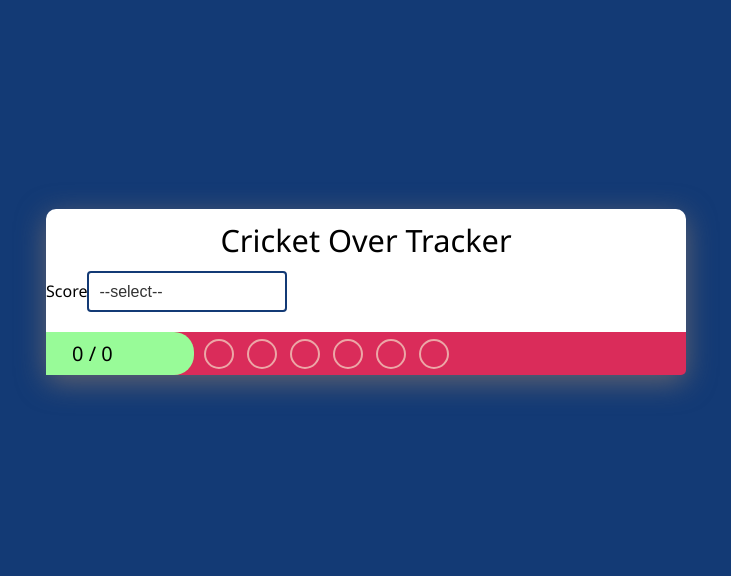
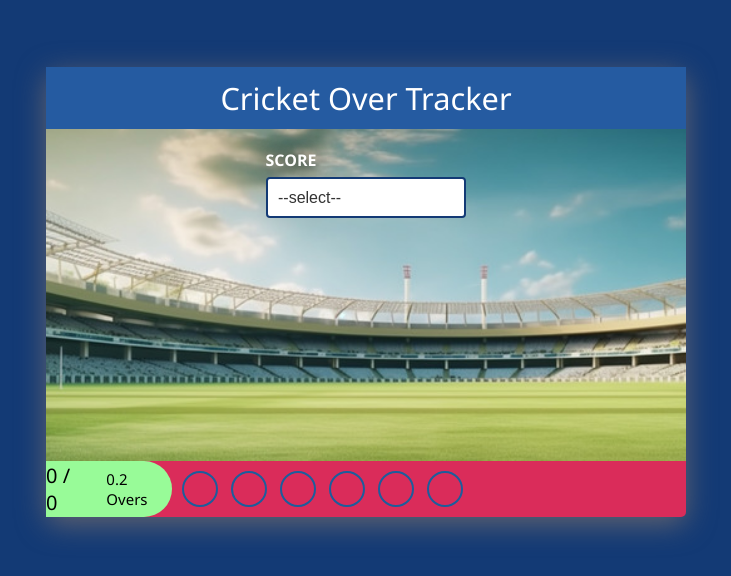
Before and after one commit to Vijaykumar308/cricket-over-tracker, a React (Create React App) app: page / in a window 1280 px wide. Shown: the part 108-684 px from the top of the page, without its empty margins (274-1005 px from the left). Built offline with nearby package versions, Linux system fonts and the light colour scheme.

Commit message:
styles improves

```diff
--- a/src/App.css
+++ b/src/App.css
@@ -1,3 +1,4 @@
+/* @import url(''); */
 .App {
     background-color: white;
     width: 50vw;
@@ -5,18 +6,38 @@
     box-shadow: rgba(100, 100, 111, 1) 0px 7px 29px 0px;
     /* box-shadow: rgba(100, 100, 111, 0.5) 6px 4px 12px 6px; */
     border-radius: 1rem;
+    /* padding: 15rem 0; */
+    height: 450px;
+    background-image: url('/public/images/cricket_ground.jpg');
+    background-repeat: no-repeat;
+    background-size: cover;
+    position: relative;
 }
 .heading {
     font-size: 2.4vw;
     text-align: center;
     font-weight: 500;
     padding: 1rem 0rem;
+    background-color: #255ba1;
+    color: #fff;
 }
 
+.score-lable {
+    margin-left: -15rem;
+    font-weight: 700;
+    text-shadow: 1px 1px 20px black;
+}
 
 .custom-select-container {
     position: relative;
-    display: inline-block;
+    display: flex;
+    justify-content: center;
+    align-items: center;
+    flex-direction: column;
+    color: #fff;
+    text-transform: uppercase;
+    gap: .6rem;
+    margin-top: 2rem;
 }
 
 .custom-select {
@@ -34,16 +55,6 @@
     color: #333;
 }
 
-.custom-select::after {
-    content: '▼';
-    position: absolute;
-    top: 50%;
-    right: 10px;
-    transform: translateY(-50%);
-    pointer-events: none;
-    color: #133A75;
-}
-
 .custom-select:hover,
 .custom-select:focus {
     border-color: #02A7D1;
@@ -55,11 +66,15 @@
 }
 
 .display-balls-container {
-    margin-top: 2rem;
+    /* margin-top: 15rem; */
     background-color: var(--color-red);
     display: flex;
     border-radius: 0px 0px 5px;
     gap: 10px;
+
+    position: absolute;
+    width: 100%;
+    bottom: 0;
 }
 .four-runs {
     background: #255ba1;
@@ -77,17 +92,26 @@
     flex: 1;
     font-size: 2rem;
     background-color: palegreen;
-    border-radius: 0px 20px 20px 0px;
-    padding: .8rem 2.6rem;
+    border-radius: 0px 3rem 3rem 0px;
+    display: flex;
+    align-items: center;
+    justify-content: center;
 }
 
 .over-container{
-    flex: 5;
+    flex: 4;
     gap: 2rem;
     display: flex;
     align-items: center;
     color: #fff;
     letter-spacing: .2rem;
+    padding: 1rem 0;
+}
+
+.overs {
+    font-size: 1.5rem;
+    display: inline-block;
+    margin-left: 2rem;
 }
 
 .balls {
@@ -95,10 +119,28 @@
     gap: 1.3rem;
 }
 
+.runs {
+    background-color: #255ba1;
+    border-radius: 50%;
+    display: none;
+}
+
+.runs:not(:empty) {
+    display: flex;
+    align-items: center;
+    justify-content: center;
+    width: 36px;
+    height: 36px;
+}
+
 .per-ball {
-    width: 30px;
-    height: 30px;
+    width: 36px;
+    height: 36px;
     border-radius: 50%;
-    border: 2px solid rgb(236, 167, 167);
+    border: 2px solid var(--bg-color-500);
    text-align: center;
+   font-size: 1.4rem;
+   display: flex;
+   align-items: center;
+   justify-content: center;
 }
--- a/src/App.js
+++ b/src/App.js
@@ -5,6 +5,8 @@ import ScorePerBall from './components/ScorePerBall';
 
 function App() {
   const [currentScore, setCurrentScore] = useState(new Array(6).fill(''));
+
+
 
   return (
     <div className="App">
--- a/src/components/ScoreDropdown.jsx
+++ b/src/components/ScoreDropdown.jsx
@@ -1,8 +1,7 @@
-import React, { useState } from 'react'
+import { useState } from "react";
 
 let MAX_BALL_IN_OVER = 6;
 function ScoreDropdown({currentScore, setCurrentScore}) {
-
   const [ballCount, setBallCount] = useState(0);
 
   const handleScoreChange = (e) => {
@@ -27,7 +26,7 @@ function ScoreDropdown({currentScore, setCurrentScore}) {
 
   return (
     <div className='custom-select-container'>
-        <label htmlFor="score">Score</label>
+        <label htmlFor="score" className="score-lable">Score</label>
         <select
           name="score"
           id="score"
--- a/src/components/ScorePerBall.jsx
+++ b/src/components/ScorePerBall.jsx
@@ -1,13 +1,8 @@
-import { useEffect } from "react";
-
 function ScorePerBall({currentScore}) {
-
-    const currentBall = currentScore.length - 1;
-
     function getTotleScore(arr) {
         const inValidBalls = ['1NB', '1WD'];
 
-        const sum = arr.reduce((acc, elem) => {
+        const totleRuns = arr.reduce((acc, elem) => {
             if (inValidBalls.includes(elem)) {
                 return acc + 1;
             }
@@ -17,21 +12,20 @@ function ScorePerBall({currentScore}) {
 
         }, 0);
 
-        return sum;
+        return totleRuns;
     }
 
     return (
         <div>
             <div className="display-balls-container">
-                <div className="score">{getTotleScore(currentScore)} / 0</div>
+                <div className="score">{getTotleScore(currentScore)} / 0  <span className="overs">0.2 Overs</span></div>
                 <div className="over-container">
-                    {/* <p className="blower-name">Over: 2/6</p> */}
                     <div className="balls">
                         {
                             currentScore.map((score, index) => {
                                 return (
                                     <span key={index} className="per-ball">
-                                        {score}
+                                        <p className="runs">{score}</p>
                                     </span>
                                 )
                             })
```
Also changed, not shown: public/images/cricket_ground.jpg (added).
